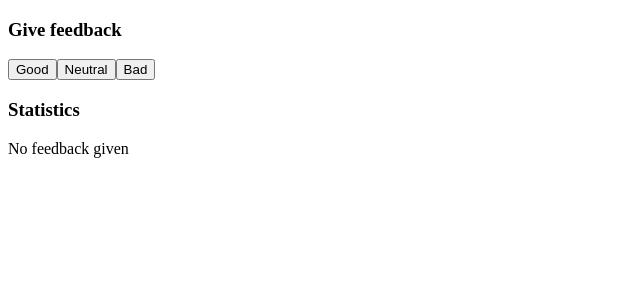
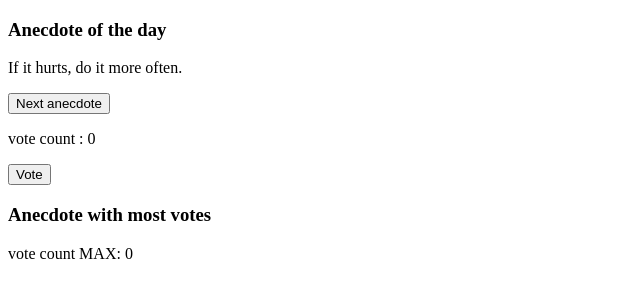
Before and after one commit to redha-boubakour/exercices_FullStackOpen2022, a React (Create React App) app: page / in a window 1280 px wide. Shown: the top 300 px of the page, without its empty margins (0-640 px from the left). Built offline with nearby package versions, Linux system fonts and the light colour scheme.

Commit message:
commit : anecdote ex

```diff
--- a/src/App.js
+++ b/src/App.js
@@ -1,88 +1,47 @@
 import { useState } from "react";
 
-const Button = (props) => {
-    return (
-        <>
-            <button onClick={props.onClick}>{props.text}</button>
-        </>
+const App = () => {
+    const anecdotes = [
+        "If it hurts, do it more often.",
+        "Adding manpower to a late software project makes it later!",
+        "The first 90 percent of the code accounts for the first 10 percent of the development time...The remaining 10 percent of the code accounts for the other 90 percent of the development time.",
+        "Any fool can write code that a computer can understand. Good programmers write code that humans can understand.",
+        "Premature optimization is the root of all evil.",
+        "Debugging is twice as hard as writing the code in the first place. Therefore, if you write the code as cleverly as possible, you are, by definition, not smart enough to debug it.",
+        "Programming without an extremely heavy use of console.log is same as if a doctor would refuse to use x-rays or blood tests when diagnosing patients.",
+    ];
+
+    const [selected, setSelected] = useState(0);
+    const [votes, setVotes] = useState(Array(anecdotes.length).fill(0));
+
+    let indexOfMaxValue = votes.reduce(
+        (iMax, x, i, arr) => (x > arr[iMax] ? i : iMax),
+        0
     );
-};
 
-const StatisticLine = (props) => (
-    <tr>
-        <td>{props.text}</td>
-        <td>{props.value}</td>
-    </tr>
-);
-
-const Statistics = (props) => {
-    return (
-        <>
-            <table>
-                <tbody>
-                    <StatisticLine text="good" value={props.good} />
-                    <StatisticLine text="neutral" value={props.neutral} />
-                    <StatisticLine text="bad" value={props.bad} />
-
-                    <tr>
-                        <td>all</td>
-                        <td>{props.all}</td>
-                    </tr>
-                    <tr>
-                        <td>average</td>
-                        <td>{props.average}</td>
-                    </tr>
-                    <tr>
-                        <td>positive</td>
-                        <td>{props.positive} %</td>
-                    </tr>
-                </tbody>
-            </table>
-        </>
-    );
-};
-
-const App = () => {
-    const [good, setGood] = useState(0);
-    const [neutral, setNeutral] = useState(0);
-    const [bad, setBad] = useState(0);
-
-    const all = good + neutral + bad;
-    const average = (good - bad) / all;
-    const positive = (good / all) * 100;
-
-    const handleClickGood = () => {
-        setGood(good + 1);
+    const handleShow = () => {
+        setSelected(Math.floor(Math.random() * anecdotes.length));
     };
 
-    const handleClickNeutral = () => {
-        setNeutral(neutral + 1);
+    const handleVote = () => {
+        const votesCopy = [...votes];
+        votesCopy[selected] += 1;
+        setVotes(votesCopy);
     };
 
-    const handleClickBad = () => {
-        setBad(bad + 1);
-    };
+    console.log(votes);
 
     return (
         <>
-            <h3>Give feedback</h3>
-            <Button onClick={handleClickGood} text={"Good"} />
-            <Button onClick={handleClickNeutral} text={"Neutral"} />
-            <Button onClick={handleClickBad} text={"Bad"} />
+            <h3>Anecdote of the day</h3>
+            <p>{anecdotes[selected]}</p>
+            <button onClick={handleShow}>Next anecdote</button>
+            <p>vote count : {votes[selected]}</p>
+            <button onClick={handleVote}>Vote</button>
+            <h3>Anecdote with most votes</h3>
 
-            <h3>Statistics</h3>
-            {good || neutral || bad ? (
-                <Statistics
-                    good={good}
-                    neutral={neutral}
-                    bad={bad}
-                    all={all}
-                    average={average}
-                    positive={positive}
-                />
-            ) : (
-                <p>No feedback given</p>
-            )}
+            <p>vote count MAX: {votes[indexOfMaxValue]}</p>
+            <p>{votes[indexOfMaxValue] ? anecdotes[indexOfMaxValue] : ""} </p>
         </>
     );
 };
```
